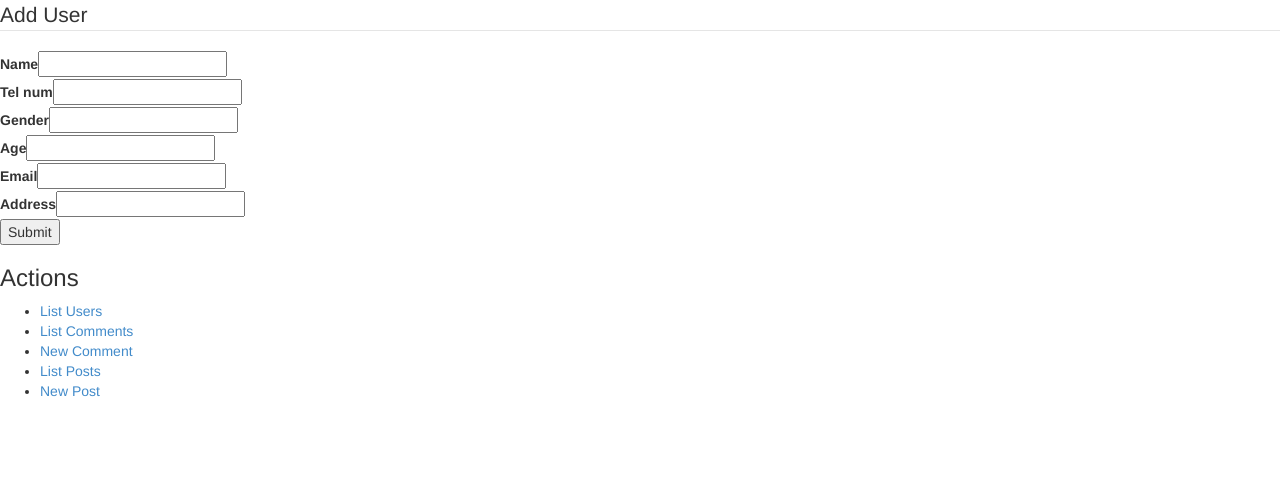
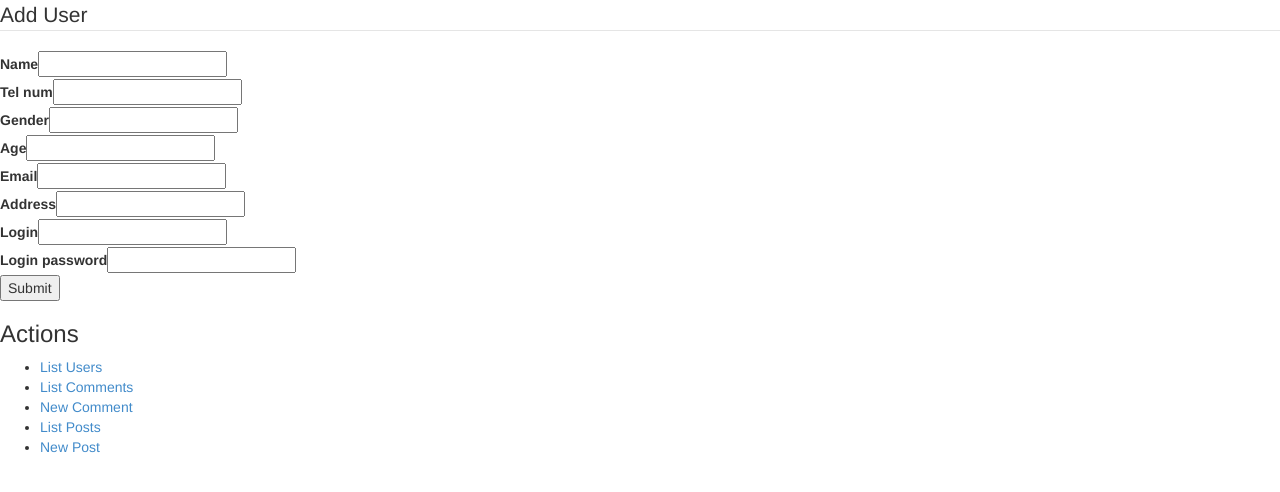
Before and after one commit to kanottyan/Tokyo-hackathon, a CakePHP app: the page made by app/View/Users/add.ctp in a window 1280 px wide. Shown: the top 492 px of the page. Run offline with PHP 8.4 and a stand-in for CakePHP, Linux system fonts and the light colour scheme; the template is opened without the code that fills it, so the values that code supplies are empty; form fields are guessed from the names that the template uses; some libraries are stand-ins or nearby versions.

Commit message:
User画面にて,login情報(ID,password)の入力画面追加.

```diff
--- a/app/View/Users/add.ctp
+++ b/app/View/Users/add.ctp
@@ -20,6 +20,13 @@
 	?>
 	<?php
 		echo $this->Form->input('address');
+    ?>
+
+	<?php
+		echo $this->Form->input('login_id');
+	?>
+	<?php
+		echo $this->Form->input('login_password');
 	?>
 	</fieldset>
 <?php echo $this->Form->end(__('Submit')); ?>
```
